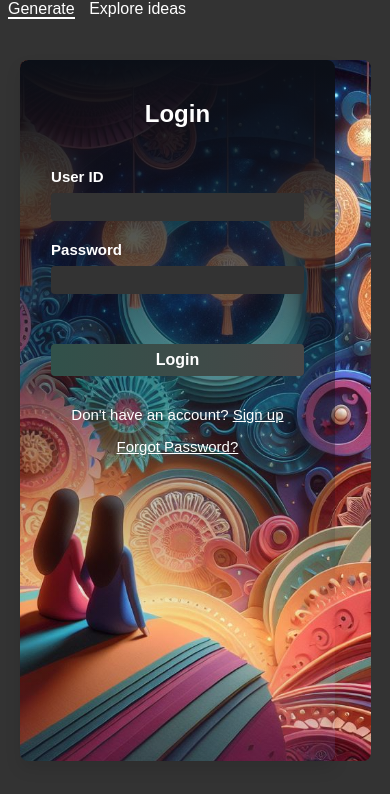
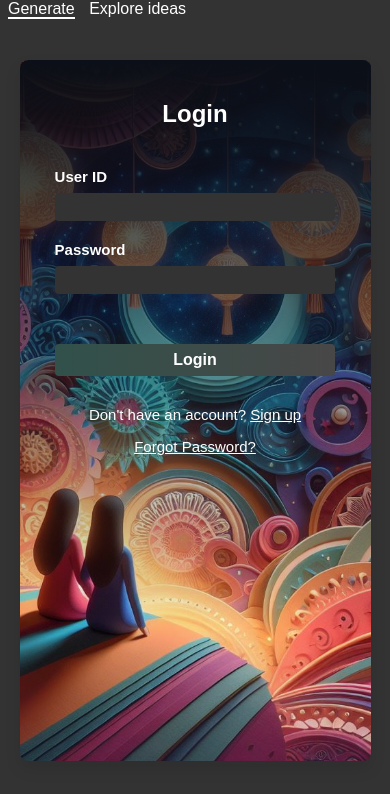
Before and after one commit to kaushikramanuj01/visionizex, a PHP site: page /login.php in a window 390 px wide. Shown: the part 55-849 px from the top of the page. Run offline with PHP 8.4, Linux system fonts and the light colour scheme.

Commit message:
update login  design

```diff
--- a/login.php
+++ b/login.php
@@ -195,11 +195,6 @@ if(isset($_SESSION['login']) && $_SESSION['login'] == 1){
             font-size: 16px;
         }
     }
-    @media (max-width: 400px) {
-        .login-container {
-            width: 90%;
-        }
-    }
     @media (max-width: 390px) {
         .login_main {
             margin-top: 5vh;
```
